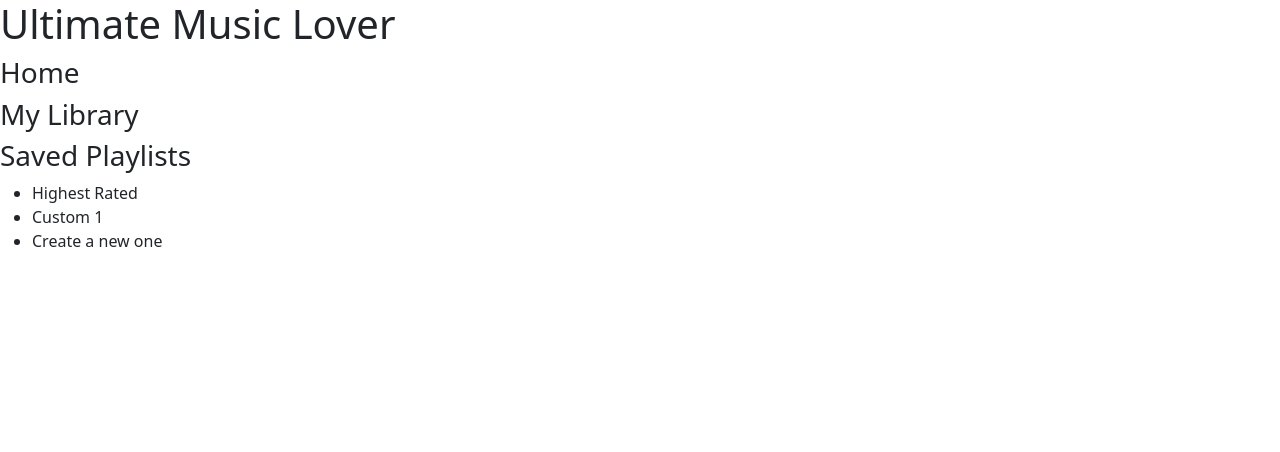
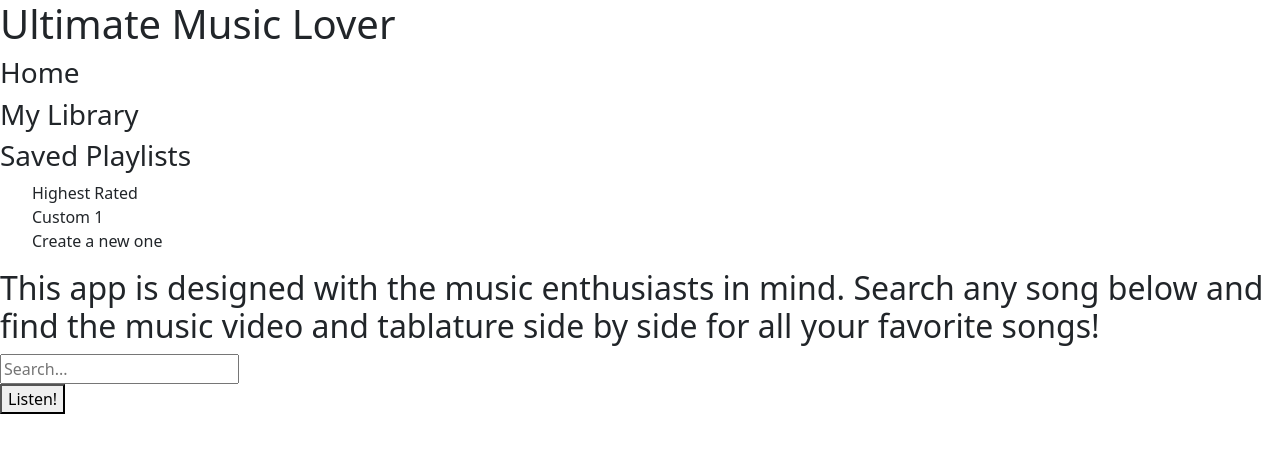
Before and after one commit to connor-hood/capstone_fe, a React (Create React App) app in the folder umlapp/: page / in a window 1280 px wide. Shown: the top 452 px of the page. Built offline with nearby package versions, Linux system fonts and the light colour scheme.

Commit message:
Got homepage typed out, need to figure out why color is gone now

```diff
--- /dev/null
+++ b/umlapp/src/components/Home/home.jsx
@@ -0,0 +1,18 @@
+import React from 'react';
+import './home.css'
+
+function Home() {
+    return(
+        <div>
+            <h2>This app is designed with the music enthusiasts in mind. Search any song below and find the music video and tablature side by side for all your favorite songs!</h2>
+            <form>
+            <label for="search"></label>
+            <input type="text" id="search" name="search" placeholder="Search..."/>
+            <br />
+            <button>Listen!</button>
+            </form>
+        </div>
+    )
+}
+
+export default Home;
--- a/umlapp/src/components/NavBar/navBar.css
+++ b/umlapp/src/components/NavBar/navBar.css
@@ -0,0 +1,3 @@
+ul {
+    list-style-type: none;
+}
--- a/umlapp/src/components/NavBar/navBar.jsx
+++ b/umlapp/src/components/NavBar/navBar.jsx
@@ -1,4 +1,5 @@
 import React from 'react';
+import './navBar.css'
 
 function NavBar(props) {
     return (
--- a/umlapp/src/components/app.jsx
+++ b/umlapp/src/components/app.jsx
@@ -1,5 +1,6 @@
 import React, { Component } from 'react';
 import NavBar from './NavBar/navBar';
+import Home from './Home/home';
 import './app.css'
 
 class App extends Component {
@@ -9,6 +10,7 @@ class App extends Component {
             <div>
             <h1>Ultimate Music Lover</h1>
             <NavBar />
+            <Home />
             </div>
         );
     }
```
Also changed, not shown: umlapp/src/components/Home/home.css (added).
